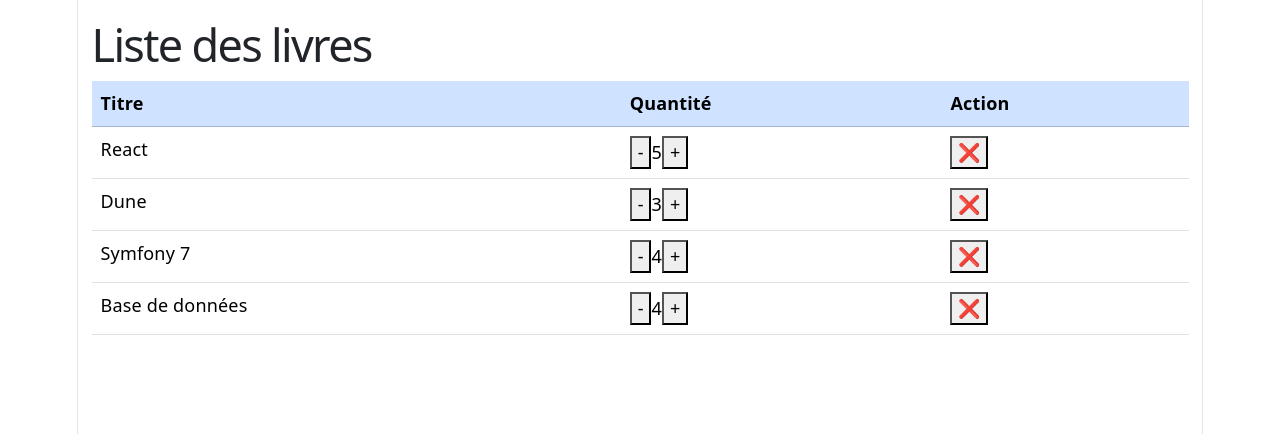
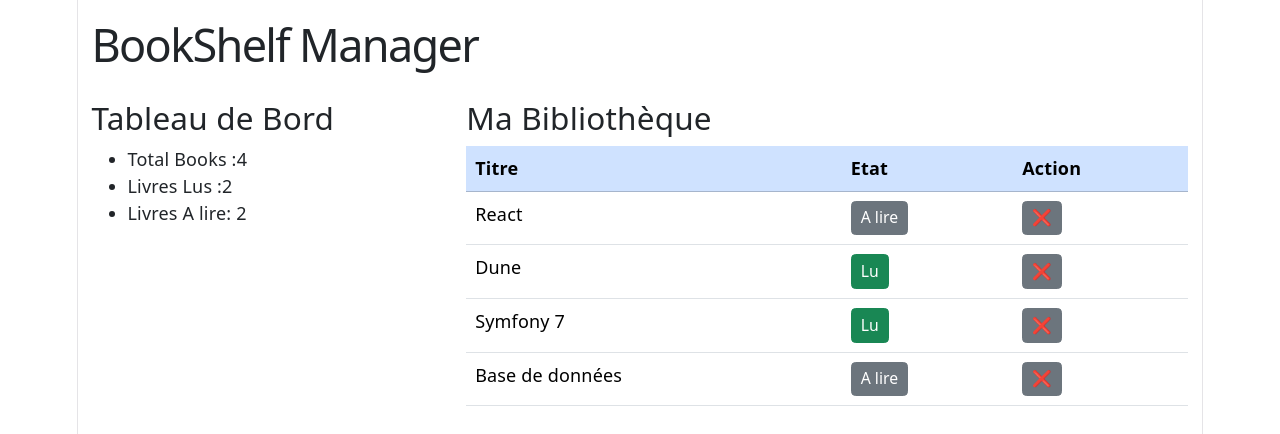
Before and after one commit to NidhalCherif/MPDAM_2026_BookSHELF, a React app in the folder frontend/: page / in a window 1280 px wide. Shown: the top 434 px of the page. Built offline with nearby package versions, Linux system fonts and the light colour scheme; the HTML template or start-up script is replaced by a standard one.

Commit message:
Séance3_Version1

```diff
--- a/frontend/src/App.jsx
+++ b/frontend/src/App.jsx
@@ -1,10 +1,10 @@
 import { useState } from "react";
 function App() {
             //1 données
-            const[books, setBooks] =useState([{id:1,titre:'React',qte:5},
-                                              {id:2,titre:'Dune',qte:3},
-                                              {id:3,titre:'Symfony 7',qte:4},
-                                            {id:4,titre:'Base de données',qte:4}]);
+            const[books, setBooks] =useState([{id:1,titre:'React',read:false,rating:4},
+                                              {id:2,titre:'Dune',read:true,rating:1},
+                                              {id:3,titre:'Symfony 7',read:true,rating:5},
+                                              {id:4,titre:'Base de données',read:false,rating:1}]);
 
             //2 comportements
             const handleDelete = (id) => {
@@ -15,27 +15,40 @@ function App() {
                   setBooks(booksUpdated);
 
             }
-            const handleIncremente = (id) => {
-              const booksUpdated=books.map((book)=>book.id===id?{...book,qte:book.qte+1}:book);
-              //2. modifier le state avec setter
-                  setBooks(booksUpdated);
+            const toogleReadStatus = (id) => {
+                 //1 créer une copie de state et la manipuler
+               const booksUpdated=books.map((book)=>
+                                      book.id===id?{...book,read:!book.read}:book)
+                 //2Modifier la copie du state avec setter
+                   setBooks(booksUpdated);
+             }
+             const totalBooks=books.length;
+             const totalBooksLus=books.filter((book)=>book.read).length;
+             const totalBooksNonLus=totalBooks-totalBooksLus;
 
-            }
-            const handleDecremente = (id) => {
-              const booksUpdated=books.map((book)=>book.id===id?{...book,qte:book.qte-1}:book);
-              //2. modifier le state avec setter
-                  setBooks(booksUpdated);
 
-            }
 
             //3  affichage
 return(
   <div className="container my-3">
-    <h1>Liste des livres</h1>
+    <h1>BookShelf Manager</h1>
+    <div className="row">
+<div className="my-3 col-12 col-md-4">
+
+      <h3>Tableau de Bord</h3>
+      <ul>
+        <li>Total Books :{totalBooks}</li>
+        <li>Livres Lus :{totalBooksLus}</li>
+        <li>Livres A lire: {totalBooksNonLus} </li>
+      </ul>
+</div>
+
+    <div className="my-3 col-12 col-md-8">
+      <h3>Ma Bibliothèque</h3>
     <table className="table">      <thead>
     <tr className='table-primary'>
       <th>Titre</th>
-      <th>Quantité</th>
+      <th>Etat</th>
       <th>Action</th>
     </tr>
     </thead>
@@ -45,20 +58,24 @@ return(
 
        <tr key={book.id}>
         <td>{book.titre}</td>
-        <td><button onClick={()=>handleDecremente(book.id)}
-          >-</button>{book.qte}
-          <button onClick={()=>handleIncremente(book.id)}>+</button></td>
         <td>
-          <button
-        onClick={()=>handleDelete(book.id)}>
-          ❌</button> </td>
+            <button className={book.read?'btn btn-success btn-sm':'btn btn-secondary btn-sm'}
+            onClick={()=>toogleReadStatus(book.id)}>{book.read?'Lu':'A lire'}</button>
+        </td>
+        <td>
+          <button className='btn btn-secondary btn-sm'
+              onClick={()=>handleDelete(book.id)}>
+          ❌</button>
+        </td>
 
       </tr>
 
     ))}
 </tbody>
    </table>
+    </div>
 
+  </div>
   </div>
 )
 
```
Also changed, not shown: frontend/src/components/BooksList.jsx (added, +16 -0 lines).
